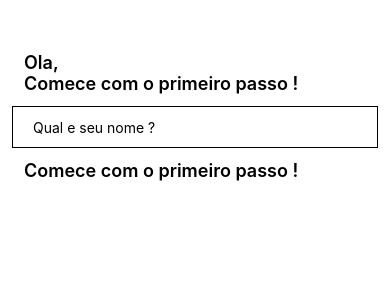
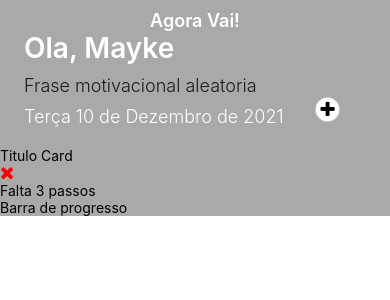
Before and after one commit to MaykeAlisson/agora-vai, a React Native app: screen / in a window 390 px wide. Shown: the top 300 px of the page. Built offline with nearby package versions, Linux system fonts and the light colour scheme.

Commit message:
feat: creat view

```diff
--- a/package.json
+++ b/package.json
@@ -11,7 +11,8 @@
   },
   "dependencies": {
     "react": "17.0.2",
-    "react-native": "0.65.1"
+    "react-native": "0.65.1",
+    "react-native-vector-icons": "^8.1.0"
   },
   "devDependencies": {
     "@babel/core": "^7.15.0",
--- /dev/null
+++ b/src/util/Cores.js
@@ -0,0 +1,11 @@
+const Cores = {
+  primary: '#A9A9A9',
+  backgroundHome: '#A9A9A9',
+  branco: '#fff',
+  grey: '#1C1C1C',
+
+
+
+}
+
+export default Cores;
--- a/src/view/App.js
+++ b/src/view/App.js
@@ -3,11 +3,19 @@ import React from "react";
 import { StyleSheet, SafeAreaView } from "react-native";
 
 import NovoUsuario from "./NovoUsuario";
+import Home from "./Home";
 
 const App: () => Node = () => {
+
+  const novoUsuario = false;
+
   return (
     <SafeAreaView style={styles.container}>
-      <NovoUsuario />
+      {
+        novoUsuario
+          ? <NovoUsuario />
+          : <Home/>
+      }
     </SafeAreaView>
   );
 };
--- /dev/null
+++ b/src/view/Home/components/Card/index.js
@@ -0,0 +1,26 @@
+import React, { useState } from "react";
+import { Alert, Text, View } from "react-native";
+
+import Icon from "react-native-vector-icons/FontAwesome";
+import styles from "./styles";
+
+const Card = () => {
+
+  const [nome, setNome] = useState("Mayke");
+
+  return (
+    <View style={styles.sessionNew}>
+      <Text style={styles.textoData}>Titulo Card</Text>
+      <Icon
+        name="remove"
+        size={18}
+        color="red"
+        onPress={() => Alert.alert("delete card")}
+      />
+      <Text style={styles.textoData}>Falta 3 passos</Text>
+      <Text style={styles.textoData}>Barra de progresso</Text>
+    </View>
+  );
+};
+
+export default Card;
--- a/src/view/Home/index.js
+++ b/src/view/Home/index.js
@@ -0,0 +1,47 @@
+import React, { useState } from "react";
+import { Alert, SafeAreaView, Text, TouchableOpacity, View } from "react-native";
+import Icon from 'react-native-vector-icons/FontAwesome';
+
+import Cores from "../../util/Cores";
+import styles from "./styles";
+import Card from "./components/Card";
+
+const Home = () => {
+
+  const [nome, setNome] = useState("Mayke");
+
+  return (
+    <SafeAreaView style={styles.container}>
+      <Text style={styles.nomeApp}>Agora Vai!</Text>
+      <Text style={styles.titulo}>Ola, {nome} </Text>
+      <Text style={styles.frase}>Frase motivacional aleatoria</Text>
+      <View style={styles.sessionNew}>
+        <Text style={styles.textoData}>Terça 10 de Dezembro de 2021</Text>
+          <TouchableOpacity
+            style={{
+              borderWidth: 1,
+              borderColor: 'rgba(0,0,0,0.2)',
+              alignItems: 'center',
+              justifyContent: 'center',
+              width: 25,
+              position: 'absolute',
+              bottom: 5,
+              right: 50,
+              height: 25,
+              backgroundColor: Cores.branco,
+              borderRadius: 100,
+            }}
+          >
+            <Icon
+              name='plus'
+              size={18} color='#000'
+              onPress={() => Alert.alert('add card')}
+            />
+          </TouchableOpacity>
+      </View>
+      <Card/>
+    </SafeAreaView>
+  );
+};
+
+export default Home;
--- /dev/null
+++ b/src/view/Home/styles.js
@@ -0,0 +1,42 @@
+import { StyleSheet } from "react-native";
+
+import Cores from "../../util/Cores";
+
+const styles = StyleSheet.create({
+  container: {
+    backgroundColor: Cores.backgroundHome,
+  },
+  nomeApp: {
+    marginTop: 10,
+    fontSize: 18,
+    color: Cores.branco,
+    textAlign: "center",
+    fontWeight: "600",
+  },
+  titulo: {
+    paddingHorizontal: 24,
+    fontSize: 28,
+    color: Cores.branco,
+    fontWeight: "600",
+  },
+  frase: {
+    marginTop: 10,
+    paddingHorizontal: 24,
+    fontSize: 18,
+    color: Cores.grey,
+    fontWeight: "300",
+  },
+  sessionNew: {
+    flexDirection: "row",
+    marginBottom: 20
+  },
+  textoData: {
+    marginTop: 10,
+    paddingHorizontal: 24,
+    fontSize: 18,
+    color: Cores.branco,
+    fontWeight: "300",
+  },
+});
+
+export default styles;
--- a/src/view/NovoUsuario/index.js
+++ b/src/view/NovoUsuario/index.js
@@ -1,26 +1,33 @@
 import React, { useState } from "react";
-import { SafeAreaView,Text, TextInput, View } from "react-native";
+import { Alert, Button, SafeAreaView, Text, TextInput, View } from "react-native";
+
+import Cores from "../../util/Cores";
 
 import styles from "./styles";
 
 const NovoUsuario = () => {
 
-  const [nome, setNome] = useState('');
+  const [nome, setNome] = useState("");
 
   return (
     <SafeAreaView>
-      <View>
         <Text style={styles.primeiroTitulo}>Ola,</Text>
         <Text style={styles.segundoTitulo}>Comece com o primeiro passo !</Text>
-      </View>
-      <View>
+      <View style={styles.sessionName}>
         <TextInput
           style={styles.inputNome}
+          placeholder="Qual e seu nome ?"
+          autoCapitalize="sentences"
           onChangeText={setNome}
-          // value={nome}
-          placeholder="Qual e seu nome ?"
+          value={nome}
         />
-        <Text style={styles.segundoTitulo}>Comece com o primeiro passo !</Text>
+        <View style={styles.btnCadastro}>
+          <Button
+            title={"Criar Conta"}
+            color={Cores.primary}
+            onPress={() => Alert.alert("oi")}
+          />
+        </View>
       </View>
     </SafeAreaView>
   );
--- a/src/view/NovoUsuario/styles.js
+++ b/src/view/NovoUsuario/styles.js
@@ -1,23 +1,33 @@
 import { StyleSheet } from 'react-native';
+
+import Cores from "../../util/Cores";
 
 const styles = StyleSheet.create({
   primeiroTitulo: {
     marginTop: 52,
     fontSize: 18,
+    color: Cores.primary,
     paddingHorizontal: 24,
     fontWeight: "600",
   },
   segundoTitulo: {
     paddingHorizontal: 24,
     fontSize: 18,
+    color: Cores.primary,
     fontWeight: "600",
   },
+  sessionName: {
+    paddingTop: 350,
+  },
   inputNome: {
-    height: 40,
-    margin: 12,
+    margin: 15,
     borderWidth: 1,
-    padding: 20,
+    padding: 10,
   },
+  btnCadastro: {
+    flexDirection: 'row',
+    justifyContent: 'center',
+  }
 });
 
 export default styles;
```
Also changed, not shown: src/view/Home/components/Card/styles.js (added), 29 other files (tests, documents, lock files or other folders).
